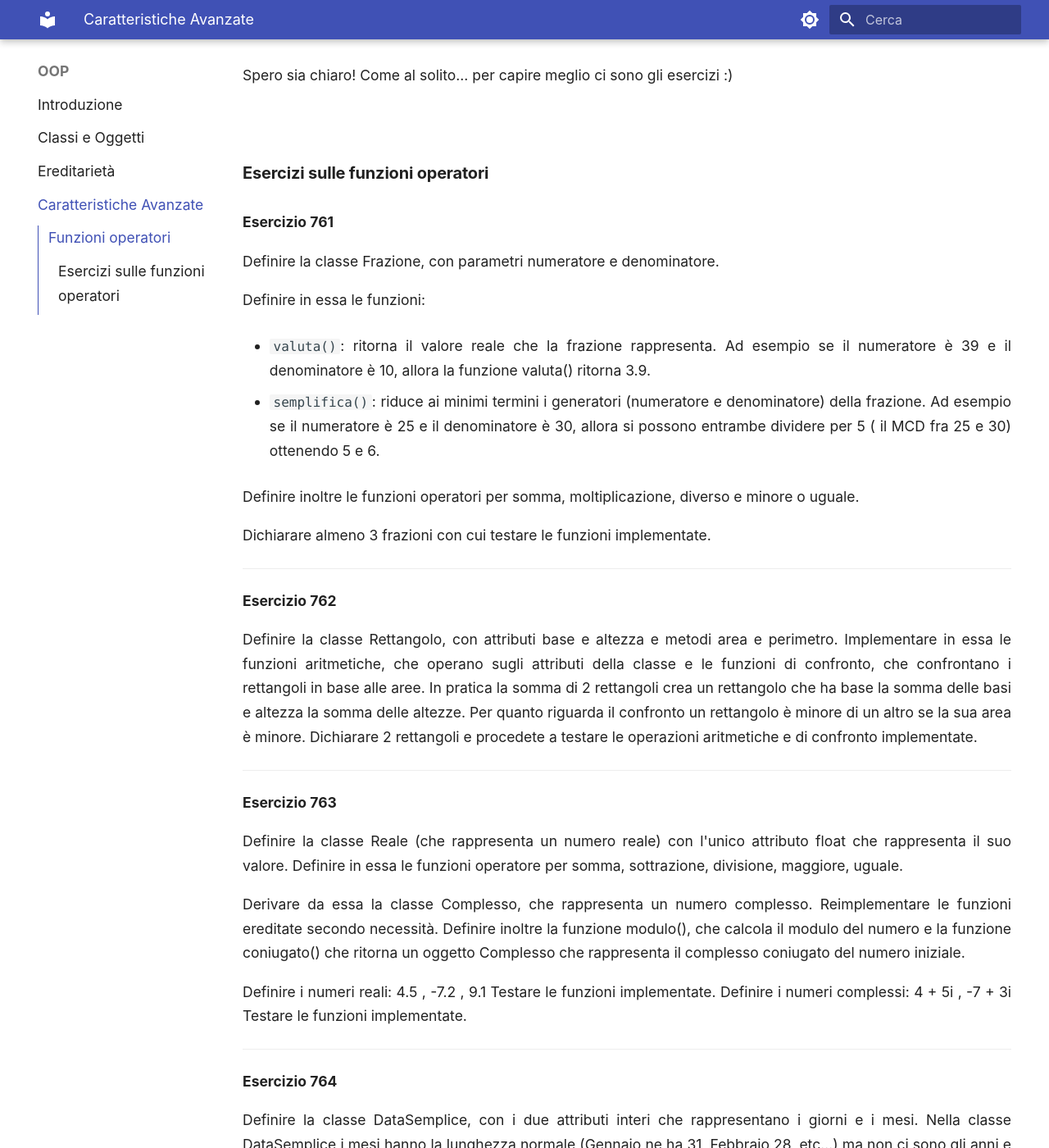
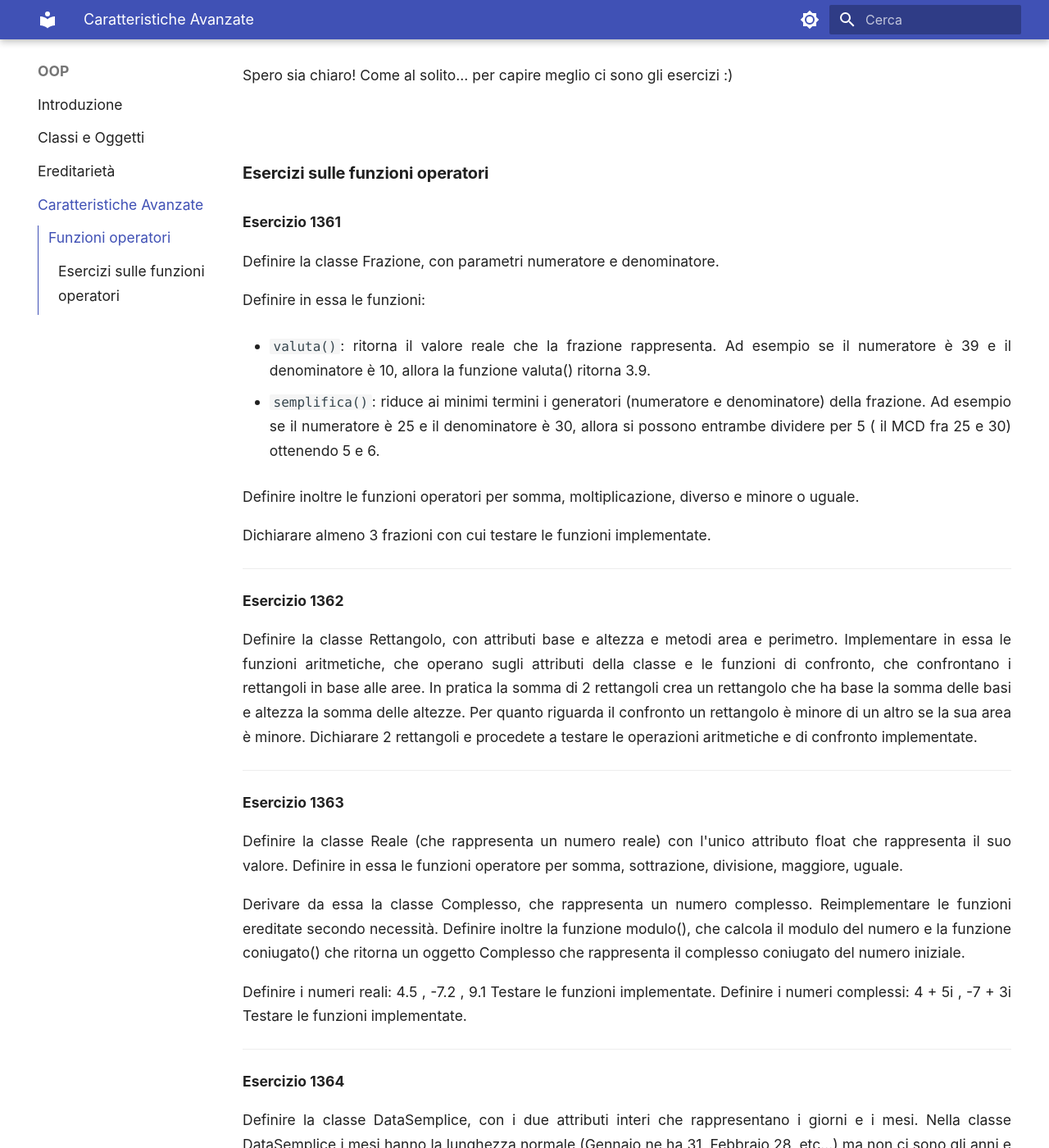
Before and after one commit to adjamhub/pyhandouts, an MkDocs documentation site: the page built from docs/OOP/003_advanced.md, in a window 1280 px wide and 1400 px high, scrolled down 3359 px. Shown: the whole window at 82% size. Built offline with MkDocs 1.6.1 and Material for MkDocs 9.7.7, drawn with Linux system fonts in a browser that asks for light colours.

Commit message:
OOP. aggiornamento numero esercizi :)

```diff
--- a/docs/OOP/003_advanced.md
+++ b/docs/OOP/003_advanced.md
@@ -112,7 +112,7 @@ Spero sia chiaro! Come al solito... per capire meglio ci sono gli esercizi :)
 <!-- ################################################################################################# -->
 ### Esercizi sulle funzioni operatori
 
-**Esercizio 761**
+**Esercizio 1361**
 
 Definire la classe Frazione, con parametri numeratore e denominatore.
 
@@ -134,7 +134,7 @@ Dichiarare almeno 3 frazioni con cui testare le funzioni implementate.
 
 --------------------------------------------------------------------
 
-**Esercizio 762**
+**Esercizio 1362**
 
 Definire la classe Rettangolo, con attributi base e altezza e metodi
 area e perimetro. Implementare in essa le funzioni aritmetiche, che
@@ -148,7 +148,7 @@ implementate.
 
 --------------------------------------------------------------------
 
-**Esercizio 763**
+**Esercizio 1363**
 
 Definire la classe Reale (che rappresenta un numero reale) con l'unico
 attributo float che rappresenta il suo valore. Definire in essa le
@@ -166,7 +166,7 @@ funzioni implementate.
 
 --------------------------------------------------------------------
 
-**Esercizio 764**
+**Esercizio 1364**
 
 Definire la classe DataSemplice, con i due attributi interi che
 rappresentano i giorni e i mesi. Nella classe DataSemplice i mesi hanno
```
Also changed, not shown: docs/OOP/001_classes_objects.md (+21 -21 lines), docs/OOP/002_inheritance.md (+7 -7 lines).
